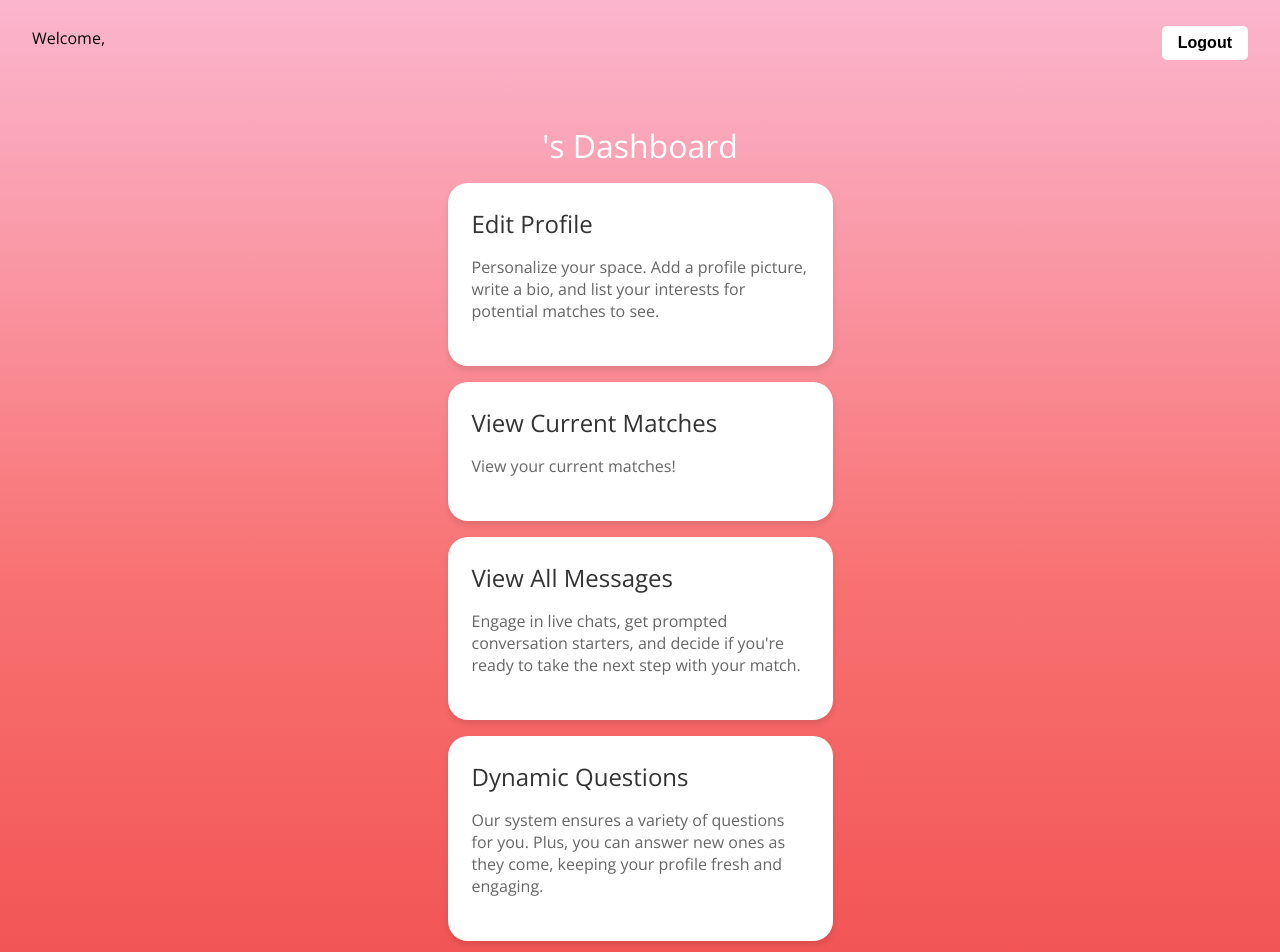
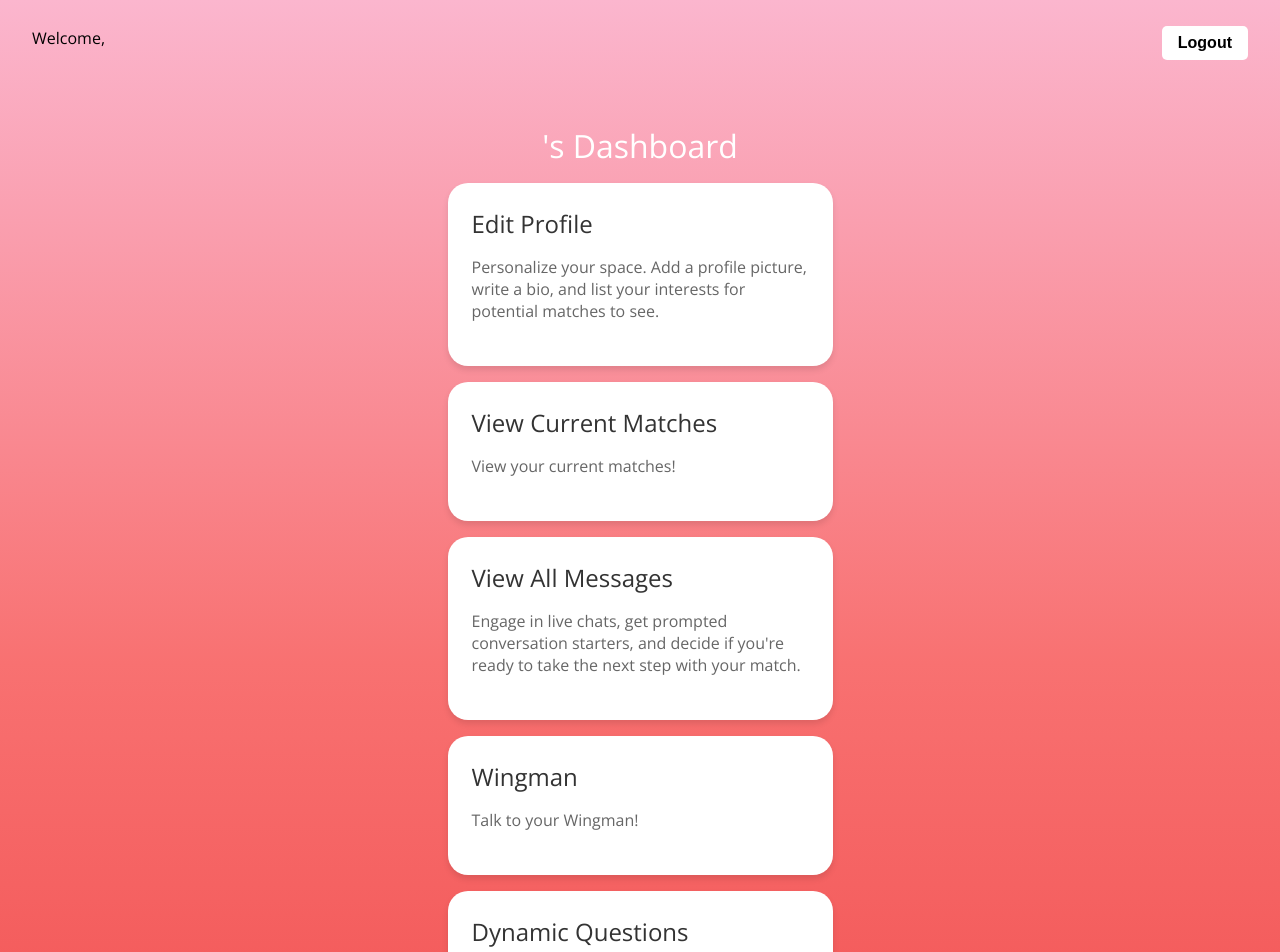
Before and after one commit to ajpieroni/316Heartcoded, a React (Create React App) app in the folder ourapp/reactapp/: page /UserSignedIn in a window 1280 px wide. Shown: the top 952 px of the page. Built offline with nearby package versions, Linux system fonts and the light colour scheme.

Commit message:
fixed routingfor feedback, added wingman

```diff
--- a/ourapp/reactapp/src/App.js
+++ b/ourapp/reactapp/src/App.js
@@ -18,6 +18,7 @@ import { UserContext } from "./components/contexts/UserContext";
 import SelectUserForFeedback from "./pages/SelectUserForFeedback";
 import UserSignedIn from "./pages/UserSignedIn"
 import Conversations from "./pages/Conversations";
+import Wingman from "./pages/Wingman";
 
 function App() {
   function ScrollToTop() {
@@ -47,6 +48,7 @@ function App() {
             path="/SelectUserForFeedback"
             element={<SelectUserForFeedback />}
           />
+          <Route exact path = "/Wingman" element = {<Wingman />}/>
           <Route exact path="/FindMatch" element={<FindMatch />} />
           <Route exact path="/Conversations" element={<Conversations />} />
           <Route exact path="/Questions" element={<Questions />} />
--- a/ourapp/reactapp/src/pages/UserSignedIn.js
+++ b/ourapp/reactapp/src/pages/UserSignedIn.js
@@ -72,6 +72,14 @@ return(
             </p>
           </div>
         </Link>
+        <Link to="/Wingman">
+          <div className="feature-card">
+            <h2>Wingman</h2>
+            <p>
+              Talk to your Wingman!
+            </p>
+          </div>
+        </Link>
         {/* <Link to="/Chat">
           <div className="feature-card">
             <h2>Chat & Connect</h2>
@@ -91,7 +99,7 @@ return(
             </p>
           </div>
         </Link>
-        <Link to="SelectUserForFeedback">
+        <Link to="/SelectUserForFeedback">
           <div className="feature-card">
             <h2>Give Feedback</h2>
             <p>
```
